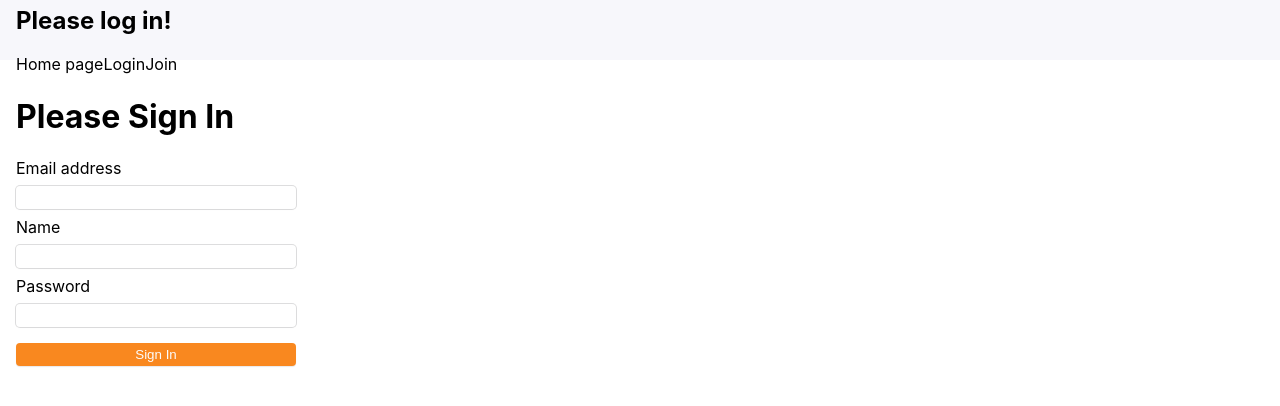
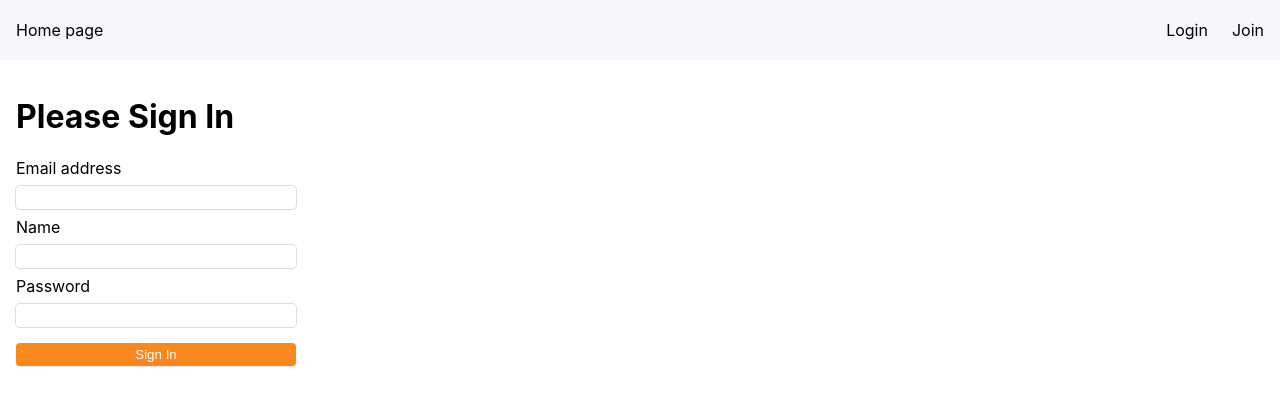
Before and after one commit to KL-ML/goit-react-hw-08-phonebook, a React (Create React App) app: page /goit-react-hw-08-phonebook/join in a window 1280 px wide. Shown: the top 406 px of the page. Built offline with nearby package versions, Linux system fonts and the light colour scheme; what constants would draw is missing.

Commit message:
Update Navigation.jsx

```diff
--- a/src/components/Layout/Sidebar/Navigation/Navigation.jsx
+++ b/src/components/Layout/Sidebar/Navigation/Navigation.jsx
@@ -1,3 +1,4 @@
+import { Box } from 'components/Box';
 import { useEffect } from 'react';
 import { useDispatch, useSelector } from 'react-redux';
 import { NavLink, useLocation } from 'react-router-dom';
@@ -7,7 +8,7 @@ import { selectProfileData } from 'redux/profile/profile.selector';
 import { getProfileThunk } from 'redux/profile/profile.thunk';
 
 const getActiveClassName = ({ isActive }) => {
-  return isActive ? 'btn nav-btn btn-light active' : 'btn nav-btn btn-light';
+  return isActive ? '' : '';
 };
 
 export const Navigation = () => {
@@ -24,54 +25,80 @@ export const Navigation = () => {
   }, [token, dispatch]);
 
   return (
-    <div>
-      <div>
-
-        {!token && <h2>Please log in!</h2>}
-
+    <>
+      <NavLink to="" className={getActiveClassName}>
+        Home page
+      </NavLink>
       {token && profile && (
-          <>
-            <h2>Welcome!</h2>
+        <Box
+          display="flex"
+          justifyContent="center"
+          // flexDirection="column"
+          alignItems="baseline"
+        >
           <small>{profile.email}</small>
-            <br />
-            <button
-              // onClick={() => dispatch(logoutAction())}
+          <Box
+            as="button"
+            border="none"
+            boxShadow="buttonShadow"
+            borderRadius="normal"
+            bg="secondary"
+            color="light"
+            fontFamily="body"
+            fontSize={0}
+            p={2}
+            mt={3}
+            type="button"
             onClick={() => dispatch(authLogoutThunk())}
           >
             Log Out
-            </button>
-            <br />
-            <br />
-          </>
+          </Box>
+        </Box>
       )}
-
-        <NavLink to="" className={getActiveClassName}>
-          Home page
-        </NavLink>
+      <div>
 
         {token ? (
-          <>
+          <Box
+            as="ul"
+            // display="flex"
+            // alignItems="baseline"
+          >
+            <li>
               <NavLink to="contacts" end className={getActiveClassName}>
                 Contacts list
               </NavLink>
+            </li>
 
-            <NavLink to="new-contact" className={getActiveClassName}>
-              Create new contact
-            </NavLink>
-
-          </>
+          </Box>
         ) : (
-          <>
-            <NavLink to="login" state={{ from: location }} className={getActiveClassName}>
+          <Box
+            as="ul"
+            display="flex"
+          >
+            <Box
+              as="li"
+              pr={5}
+            >
+              <NavLink
+                to="login"
+                state={{ from: location }}
+                className={getActiveClassName}
+              >
                 Login
               </NavLink>
-
-            <NavLink to="join" className={getActiveClassName}>
+            </Box>
+            <li>
+              <NavLink
+                to="join"
+              // className={getActiveClassName}
+              >
                 Join
               </NavLink>
-          </>
+            </li>
+
+          </Box>
         )}
       </div>
-    </div>
+    </>
   );
 };
```
Lines whose indentation alone changed are shown as unchanged.
